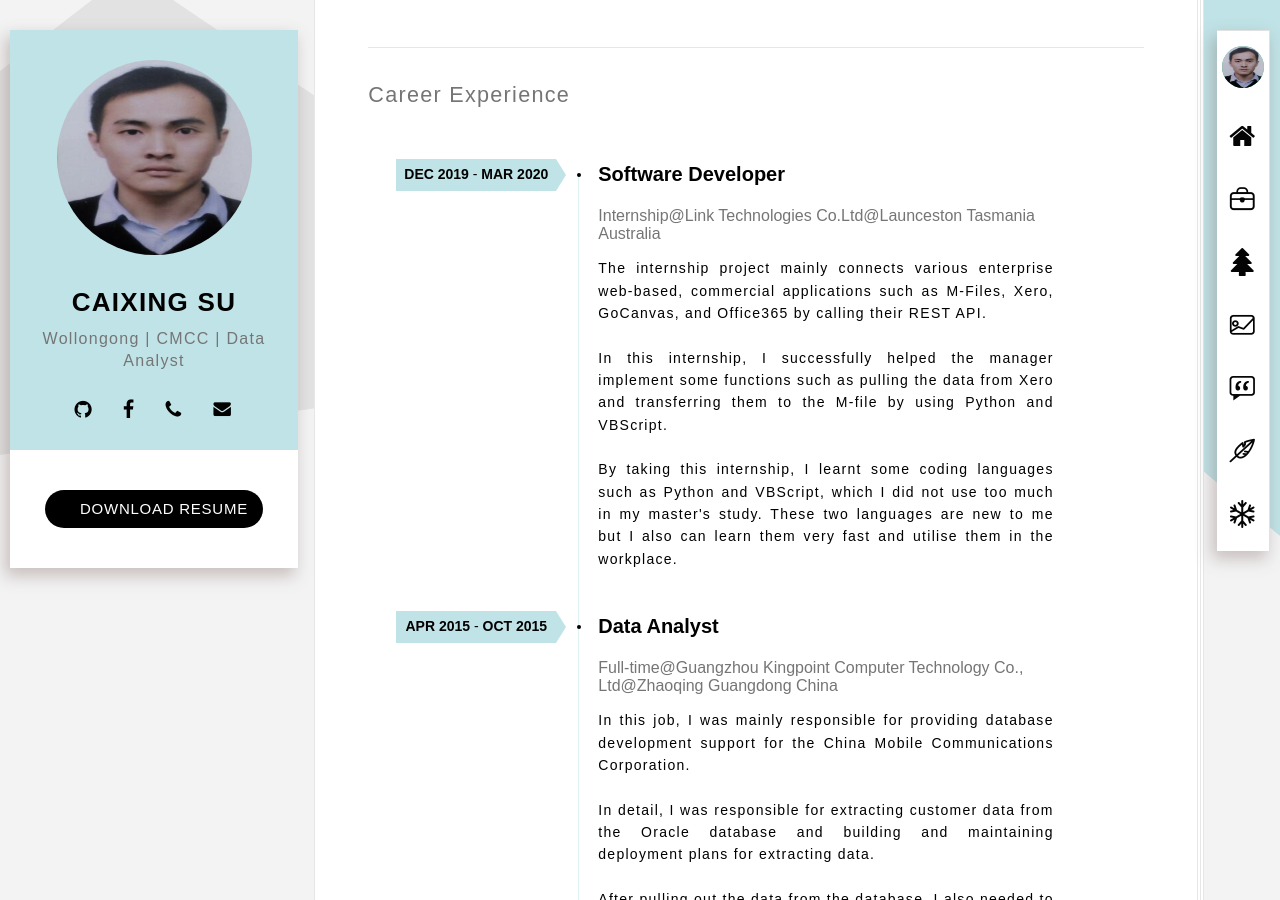
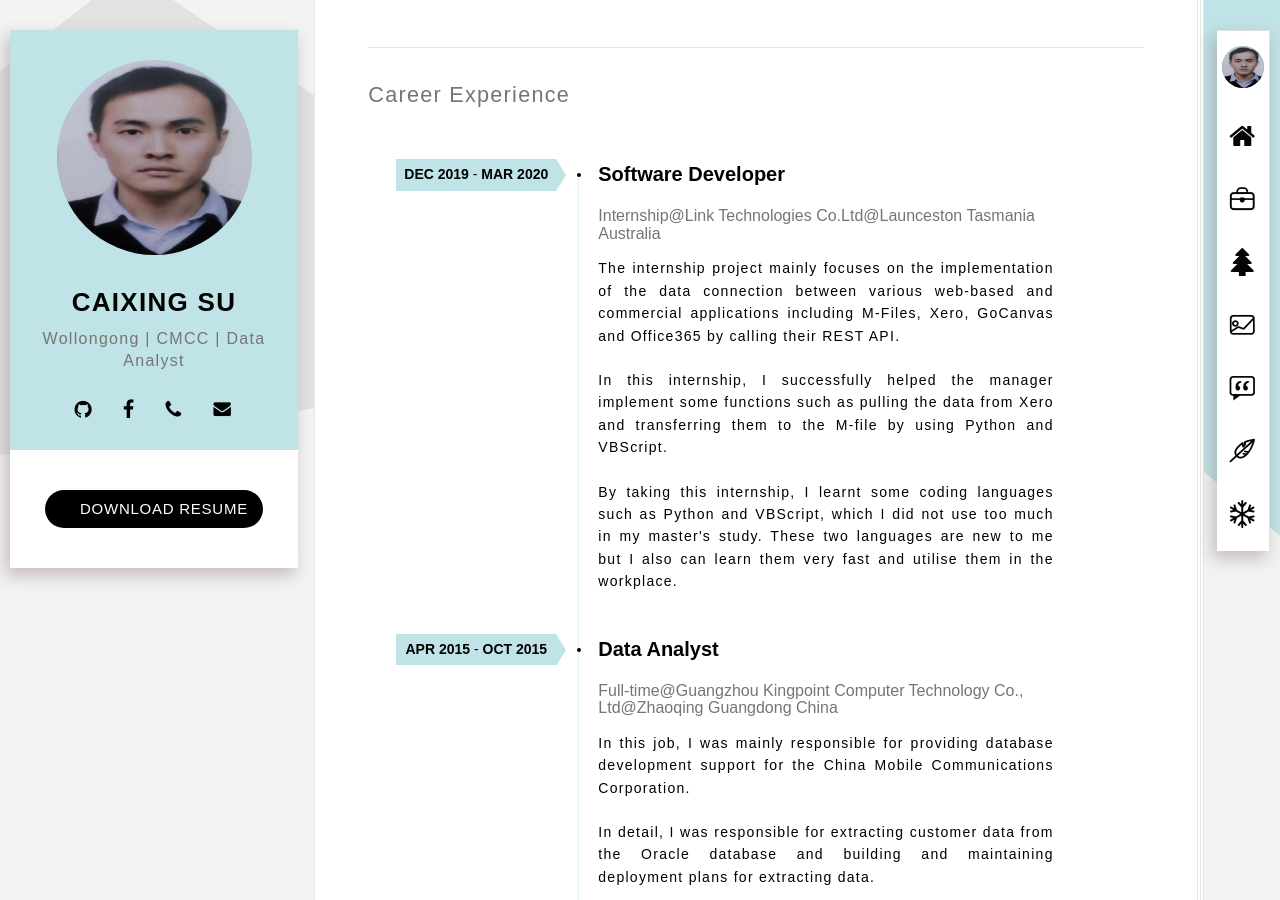
Before and after one commit to srichonmore/srichonmore.github.io, a Jekyll site: the page index.html, which Jekyll copies as it is, in a window 1280 px wide and 900 px high, scrolled down 2321 px. Built offline with Jekyll 4.4.1, drawn with Linux system fonts in a browser that asks for light colours; some web fonts are replaced.

Commit message:
Update index.html
change some description of Internship experience

```diff
--- a/index.html
+++ b/index.html
@@ -399,7 +399,7 @@
                     </time>
                     <h3>Software Developer</h3>
                     <span class="education-company">Internship@Link Technologies Co.Ltd@Launceston Tasmania Australia</span>
-					<p style="text-align:justify">The internship project mainly connects various enterprise web-based, commercial applications such as M-Files, Xero, GoCanvas, and Office365 by calling their REST API.</p>
+					<p style="text-align:justify">The internship project mainly focuses on the implementation of the data connection between various web-based and commercial applications including M-Files, Xero, GoCanvas and Office365 by calling their REST API.</p>
 					<p style="text-align:justify">In this internship, I successfully helped the manager implement some functions such as pulling the data from Xero and transferring them to the M-file by using Python and VBScript.</p>
 					<p style="text-align:justify">By taking this internship, I learnt some coding languages such as Python and VBScript, which I did not use too much in my master's study. These two languages are new to me but I also can learn them very fast and utilise them in the workplace. </p>
                 </div>
```
